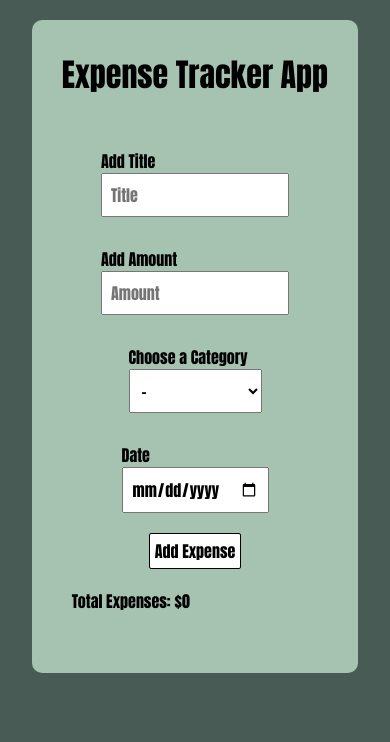
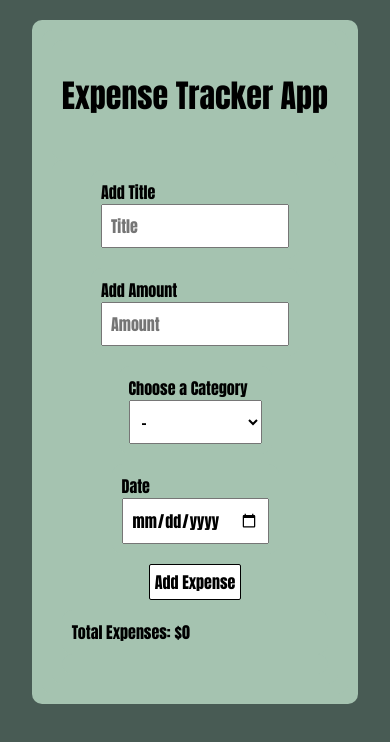
Before and after one commit to besailazi/Assignment_3, a React (Vite) app: page / in a window 390 px wide. Shown: the top 742 px of the page. Built offline with nearby package versions, Linux system fonts and the light colour scheme.

Commit message:
change UI

```diff
--- a/src/App.module.css
+++ b/src/App.module.css
@@ -1,6 +1,4 @@
 .App {
-  width: 1000px;
-  height: 600px;
   display: flex;
   flex-direction: column;
   justify-content: center;
@@ -10,8 +8,7 @@
 }
 
 h1{
- margin-top: 0;
- margin-bottom: 50px;
+ margin-bottom: 30px;
 }
 
 form {
@@ -30,20 +27,9 @@ input, select, button {
 
 
 @media (max-width: 768px) {
-  .App {
-    width: 90%;
-    height: auto;
-    padding: 20px;
-  }
-
-  h1 {
-    margin-bottom: 20px;
-  }
 
   form {
-    width: 100%;
     flex-direction: column;
-    justify-content: center;
     align-items: center;
   }
 
--- a/src/components/ExpenseForm/ExpenseForm.css
+++ b/src/components/ExpenseForm/ExpenseForm.css
@@ -1,5 +1,7 @@
 
 .error {
+	display: flex;
+	flex-direction: column;
 	color: red;
 	font-size: 12px;
 	margin-top: 4px;
--- a/src/components/ExpenseForm/ExpenseForm.jsx
+++ b/src/components/ExpenseForm/ExpenseForm.jsx
@@ -5,7 +5,7 @@ const ExpenseForm = ({ addExpense }) => {
   const [title, setTitle] = useState('');
   const [amount, setAmount] = useState('');
   const [date, setDate] = useState('');
-  const [category, setCategory] = useState('-'); // Default value changed to "-"
+  const [category, setCategory] = useState('-');
   const [errors, setErrors] = useState({});
 
   const handleSubmit = (e) => {
@@ -39,7 +39,7 @@ const ExpenseForm = ({ addExpense }) => {
 
     setTitle('');
     setAmount('');
-    setCategory('-'); // Reset category to "-"
+    setCategory('-');
     setDate('');
     setErrors({});
   };
```
